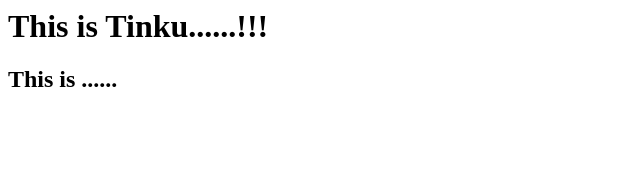
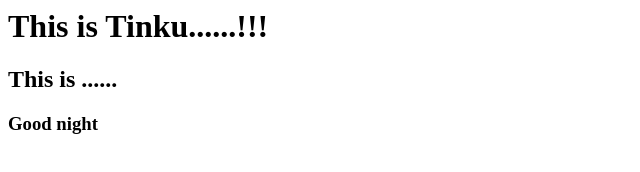
Before and after one commit to AnushkaFarkade/shinchan, a plain HTML site: page index.html in a window 1280 px wide. Shown: the whole page, without its empty margins (0-640 px from the left). Drawn offline with Linux system fonts and the light colour scheme.

Commit message:
Third Commit

```diff
--- a/index.html
+++ b/index.html
@@ -1,2 +1,3 @@
 <h1>This is Tinku......!!!</h1>
 <h2>This is ......</h2>
+<h3>Good night</h3>
```
